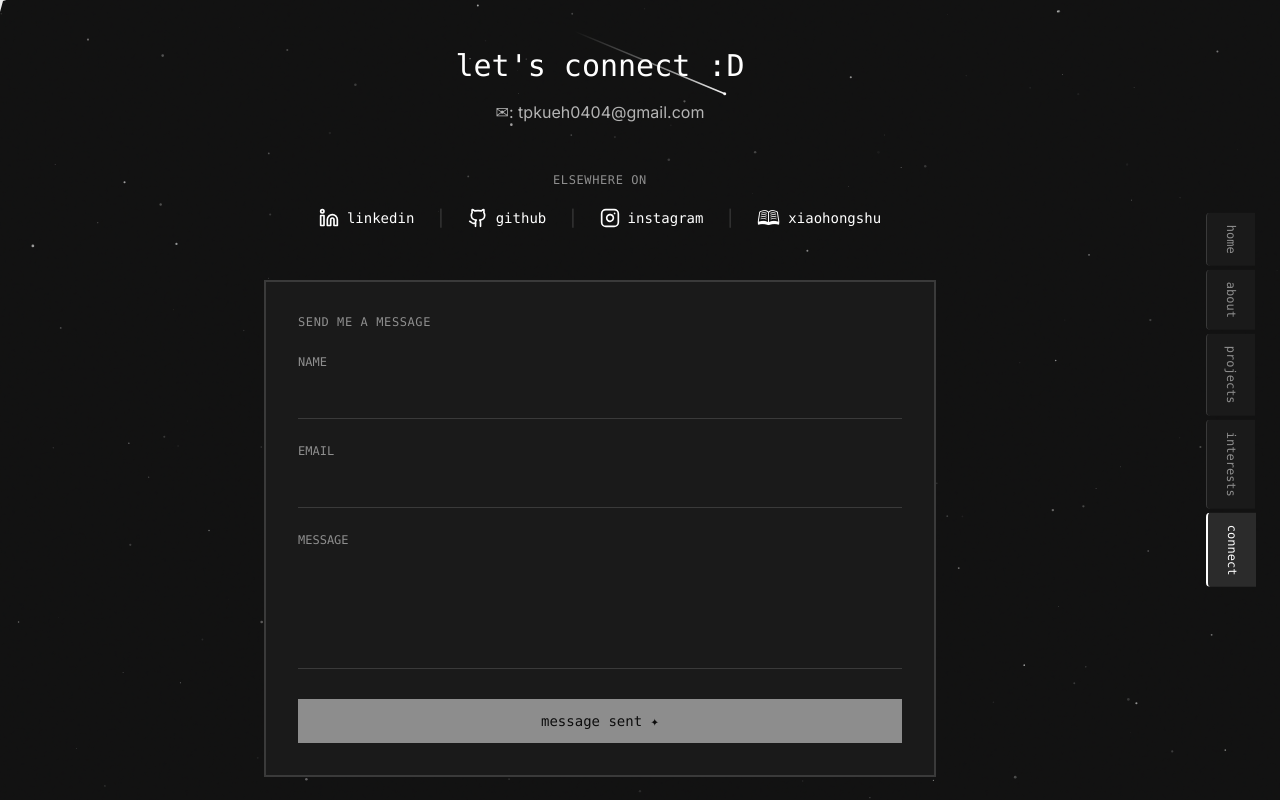
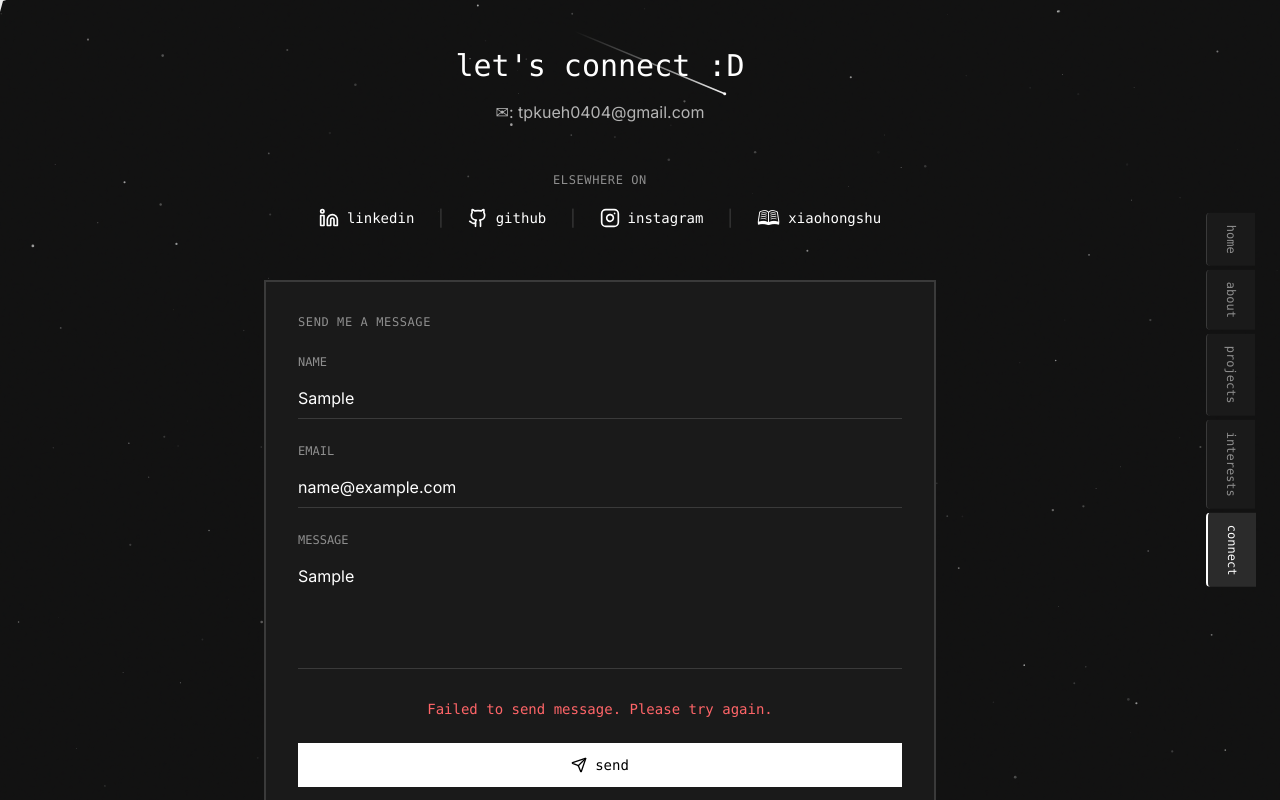
Before and after one commit to pangtengg/Portfolio, a React (Vite) app: page /connect in a window 1280 px wide. Both pictures are taken after typing "Sample", "name@example.com", "Sample" into the empty fields and a click on the button "send". Shown: the top 800 px of the page. Built offline with nearby package versions, Linux system fonts and the light colour scheme.

Commit message:
add gmail

```diff
--- a/src/app/pages/Connect.tsx
+++ b/src/app/pages/Connect.tsx
@@ -1,8 +1,10 @@
-import { useState } from 'react';
+import { useState, useRef } from 'react';
 import { motion } from 'motion/react';
 import { Github, Linkedin, Send, Instagram } from 'lucide-react';
+import emailjs from '@emailjs/browser';
 
 export default function Connect() {
+  const formRef = useRef<HTMLFormElement>(null);
   const [formData, setFormData] = useState({
     name: '',
     email: '',
@@ -10,21 +12,39 @@ export default function Connect() {
   });
   const [isSubmitting, setIsSubmitting] = useState(false);
   const [isSubmitted, setIsSubmitted] = useState(false);
+  const [error, setError] = useState('');
 
-  const handleSubmit = (e: React.FormEvent) => {
+  const handleSubmit = async (e: React.FormEvent) => {
     e.preventDefault();
     setIsSubmitting(true);
+    setError('');
 
-    // Simulate form submission
-    setTimeout(() => {
+    try {
+      const result = await emailjs.send(
+        'service_zur4gae',
+        'template_y15413x',
+        {
+          from_name: formData.name,
+          from_email: formData.email,
+          message: formData.message,
+        },
+        'qgKnK0EGe6WxI4wWF'
+      );
+
+      if (result.text === 'OK') {
+        setIsSubmitted(true);
+        setFormData({ name: '', email: '', message: '' });
+        setTimeout(() => {
+          setIsSubmitted(false);
+        }, 3000);
+      } else {
+        setError('Failed to send message. Please try again.');
+      }
+    } catch (err) {
+      setError('Failed to send message. Please try again.');
+    } finally {
       setIsSubmitting(false);
-      setIsSubmitted(true);
-      setFormData({ name: '', email: '', message: '' });
-
-      setTimeout(() => {
-        setIsSubmitted(false);
-      }, 3000);
-    }, 1000);
+    }
   };
 
   const handleChange = (e: React.ChangeEvent<HTMLInputElement | HTMLTextAreaElement>) => {
@@ -116,7 +136,7 @@ export default function Connect() {
               send me a message
             </h3>
 
-            <form onSubmit={handleSubmit} className="space-y-6">
+            <form ref={formRef} onSubmit={handleSubmit} className="space-y-6">
               {/* Name Field */}
               <div className="space-y-2">
                 <label htmlFor="name" className="block font-mono text-xs uppercase text-[#8E8E8E]">
@@ -164,6 +184,11 @@ export default function Connect() {
                   className="w-full px-0 py-2 border-b border-[#3A3A3A] bg-transparent focus:outline-none focus:border-white transition-colors resize-none text-white"
                 />
               </div>
+
+              {/* Error Message */}
+              {error && (
+                <p className="text-red-400 text-sm font-mono text-center">{error}</p>
+              )}
 
               {/* Submit Button */}
               <div className="relative">
```
